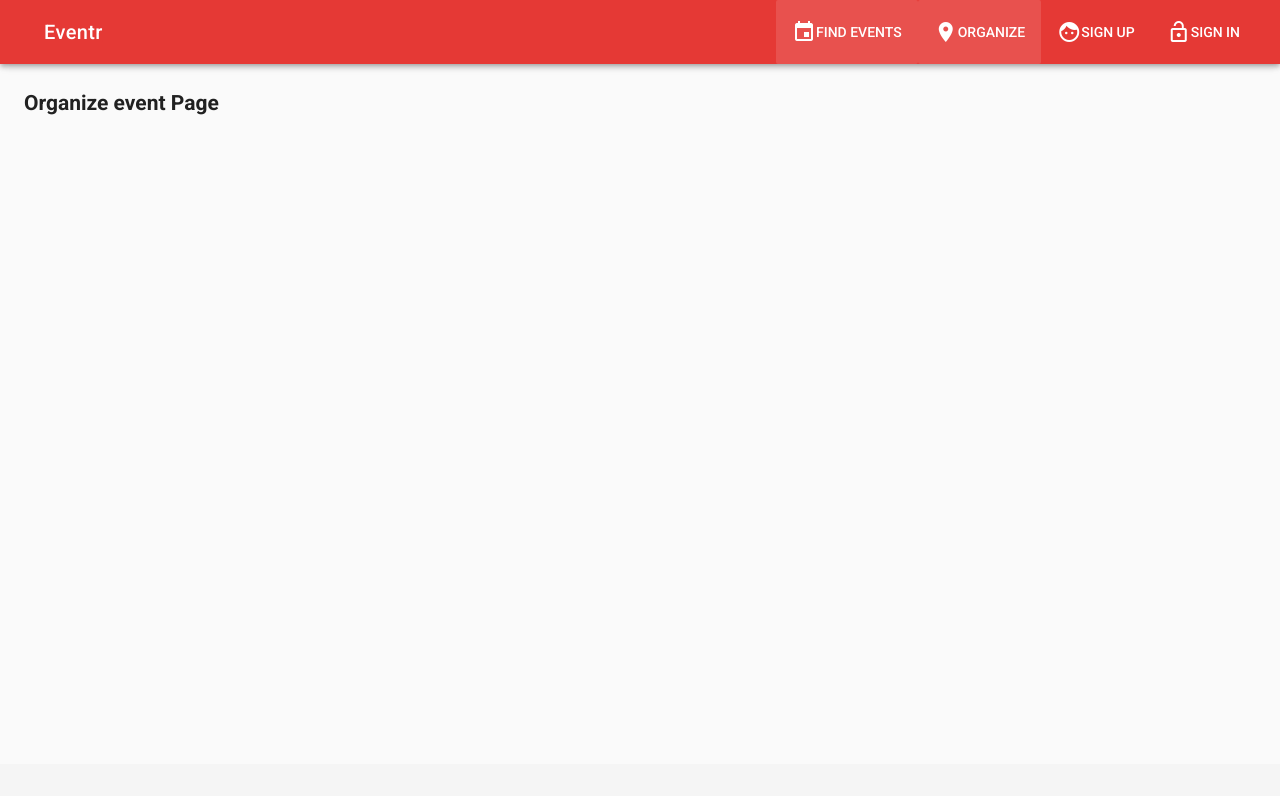
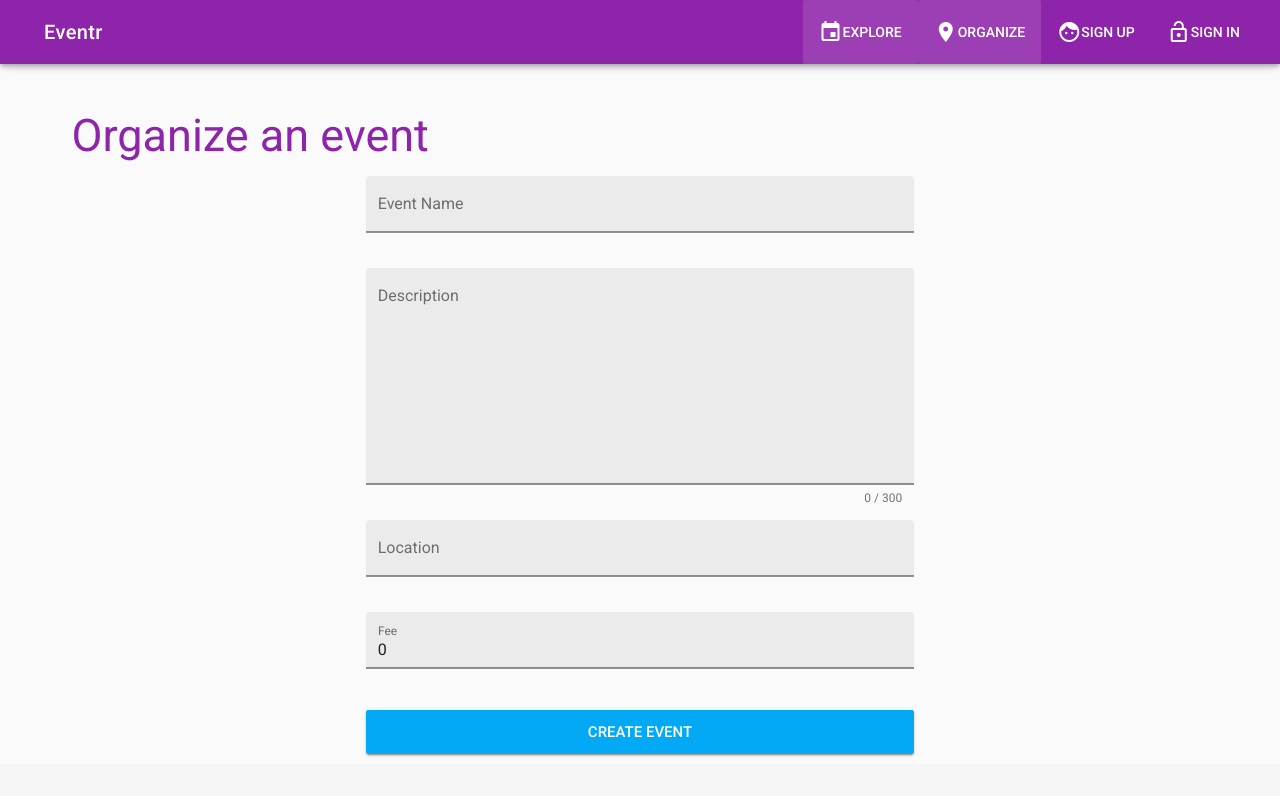
Before and after one commit to bharathvaj-ganesan/event-registration, a Vue app: page /#/events/organize in a window 1280 px wide. Shown: the top 796 px of the page. Built offline with nearby package versions, Linux system fonts and the light colour scheme.

Commit message:
feat(eventCreation): Ability to create new events

```diff
--- a/src/App.vue
+++ b/src/App.vue
@@ -1,9 +1,8 @@
 <template>
   <v-app>
-    <v-navigation-drawer app v-model="sideNav">
+    <v-navigation-drawer app v-model="sideNav"  class="hidden-sm-and-up">
       <v-list>
         <v-list-tile v-for="item in menuItems" :key="item.title"
-          router
           :to="item.link">
           <v-list-tile-action>
             <v-icon>{{item.icon}}</v-icon>
@@ -17,14 +16,13 @@
     <v-toolbar app dark class="primary">
       <v-toolbar-side-icon
       class="hidden-sm-and-up"
-      @click.native.stop="sideNav = !sideNav"></v-toolbar-side-icon>
+      @click.stop="sideNav = !sideNav"></v-toolbar-side-icon>
       <v-toolbar-title>
         <router-link to="/" class="pointer"><span class="white--text">Eventr</span></router-link>
       </v-toolbar-title>
       <v-spacer></v-spacer>
       <v-toolbar-items class="hidden-xs-only">
         <v-btn flat  v-for="item in menuItems" :key="item.title"
-          router
           :to="item.link">
           <v-icon>{{item.icon}}</v-icon>
             {{ item.title}}
@@ -51,7 +49,7 @@ export default {
 			menuItems: [
 				{
 					icon: 'event',
-					title: 'Find Events',
+					title: 'Explore',
 					link: '/events'
 				},
 				{
--- /dev/null
+++ b/src/components/Event/Event.vue
@@ -0,0 +1,18 @@
+<template>
+	<h2 v-if="event">{{event.name}}</h2>
+</template>
+
+<script>
+export default {
+	name: 'Event',
+	props: ['id'],
+	computed: {
+		event() {
+			return this.$store.getters.event(this.id);
+		}
+	}
+};
+</script>
+
+<style>
+</style>
--- a/src/components/Event/Events.vue
+++ b/src/components/Event/Events.vue
@@ -1,9 +1,51 @@
 <template>
-	<h2>Events Page</h2>
+	<v-container grid-list-sm>
+		<v-layout row wrap justify-space-between>
+			<v-flex xs12 sm6 md5 v-for="event in allEvents" :key="event.id" class="mb-2">
+				<v-card>
+					<v-img
+					class="white--text"
+					height="200px"
+					:src="require('@/assets/event.jpg')"
+					>
+					<v-container fill-height fluid>
+						<v-layout fill-height>
+						<v-flex xs12 align-end flexbox>
+							<span class="headline">{{event.name}}</span>
+						</v-flex>
+						</v-layout>
+					</v-container>
+					</v-img>
+					<v-card-title>
+					<div class="text-truncate">
+						<span class="grey--text">{{event.location}}</span><br>
+						<span>{{event.description}}</span>
+					</div>
+					</v-card-title>
+					<v-card-actions>
+						<v-btn flat light color="primary" :to="`/events/${event.id}`">
+							Explore
+						</v-btn>
+					</v-card-actions>
+				</v-card>
+			</v-flex>
+		</v-layout>
+	</v-container>
 </template>
 
 <script>
-export default {};
+export default {
+	name: 'Event',
+	data() {
+		return {};
+	},
+	computed: {
+		allEvents() {
+			return this.$store.getters.allEvents;
+		}
+	},
+	methods: {}
+};
 </script>
 
 <style>
--- a/src/components/Event/OrganizeEvent.vue
+++ b/src/components/Event/OrganizeEvent.vue
@@ -1,9 +1,133 @@
 <template>
-	<h2>Organize event Page</h2>
+	<v-container>
+		<v-layout>
+			<v-flex xs12>
+				<h2 class="primary--text display-2">Organize an event</h2>
+			</v-flex>
+		</v-layout>
+		<v-form v-model="organizeEventForm" @submit.prevent="onOrganizeEvent" ref="organizeEventForm" lazy-validation>
+			<v-container grid-list-md>
+				<v-layout row wrap>
+					<v-flex xs12 sm6 offset-sm3>
+						<v-text-field
+						label="Event Name"
+						:rules="organizeEventFormRules.nameRules"
+						v-model="eventName"
+						validate-on-blur
+						box
+						required
+						></v-text-field>
+					</v-flex>
+					<v-flex xs12 sm6 offset-sm3>
+						<v-textarea
+						label="Description"
+						:rules="organizeEventFormRules.descriptionRules"
+						v-model="description"
+						validate-on-blur
+						box
+						required
+						auto-grow
+						multi-line
+						rows=8
+						counter=300
+						></v-textarea>
+					</v-flex>
+					<v-flex xs12 sm6 offset-sm3>
+						<v-text-field
+						label="Location"
+						:rules="organizeEventFormRules.locationRules"
+						v-model="location"
+						validate-on-blur
+						box
+						required
+						></v-text-field>
+					</v-flex>
+					<v-flex xs12 sm6 offset-sm3>
+						<v-text-field
+						label="Fee"
+						:rules="organizeEventFormRules.feeRules"
+						v-model="fees"
+						validate-on-blur
+						box
+						required
+						></v-text-field>
+					</v-flex>
+					<v-flex xs12 sm6 offset-sm3>
+						<v-btn
+							color="light-blue"
+							class="white--text"
+							block
+							large
+							type="submit"
+							>Create Event</v-btn>
+					</v-flex>
+				</v-layout>
+			</v-container>
+		</v-form>
+	</v-container>
 </template>
 
 <script>
-export default {};
+import uniqueIdGenerator from '@/utils/uniqueIdGenerator';
+export default {
+	name: 'Organize',
+	data() {
+		return {
+			organizeEventForm: false,
+			eventName: '',
+			location: '',
+			description: '',
+			fees: 0,
+			organizeEventFormRules: {
+				nameRules: [
+					v => {
+						return !!v || 'Name is required';
+					},
+					v => (v && v.length < 40) || 'Name must be less than 40 characters',
+					v => /^[a-zA-Z ]+$/.test(v) || 'Name can contain only alphabets and white space'
+				],
+				descriptionRules: [
+					v => {
+						return !!v || 'Description is required';
+					},
+					v => (v && v.length < 300) || 'Description must be less than 300 characters',
+					v => /^[a-zA-Z ]+$/.test(v) || 'Description can contain only alphabets and white space'
+				],
+				locationRules: [
+					v => {
+						return !!v || 'Location is required';
+					},
+					v => (v && v.length < 40) || 'Name must be less than 40 characters'
+				],
+				feeRules: [
+					v => {
+						return !!v || 'Fees is required';
+					},
+					v => (v && v < 2000) || 'Fees must be less than 2000 INR',
+					v => (v && parseInt(v) > 0) || 'Fees cannot be in negative values'
+				]
+			}
+		};
+	},
+	methods: {
+		onOrganizeEvent() {
+			if (this.$refs.organizeEventForm.validate()) {
+				const { eventName: name, location, fees, description } = this;
+				const eventData = {
+					id: uniqueIdGenerator(),
+					name,
+					location,
+					description,
+					fees
+				};
+				this.$store.dispatch('organizeEvent', eventData);
+				this.$router.push('/events');
+			} else {
+				return;
+			}
+		}
+	}
+};
 </script>
 
 <style>
--- a/src/components/Home.vue
+++ b/src/components/Home.vue
@@ -1,5 +1,23 @@
 <template>
-	<h2>Home Page</h2>
+	<v-container>
+		<v-layout justify-space-around row wrap>
+			<v-flex xs12>
+				<v-img :src="require('@/assets/event.jpg')" aspect-ratio="3"></v-img>
+			</v-flex>
+			<v-flex xs12>
+				<v-layout row wrap justify-space-around class="mt-2">
+					<v-flex xs12 sm6 class="text-sm-right">
+						<v-btn large  to="/events" class="primary" dark>Explore Events
+						</v-btn>
+					</v-flex>
+					<v-flex xs12 sm6 class="text-sm-left">
+						<v-btn large  to="/events/organize" class="primary" dark>Organize
+						</v-btn>
+					</v-flex>
+				</v-layout>
+			</v-flex>
+		</v-layout>
+	</v-container>
 </template>
 
 <script>
--- a/src/plugins/vuetify.js
+++ b/src/plugins/vuetify.js
@@ -7,8 +7,8 @@ import colors from 'vuetify/es5/util/colors';
 Vue.use(Vuetify, {
 	iconfont: 'md',
 	theme: {
-		primary: colors.red.darken1, // #E53935
-		secondary: colors.red.lighten4, // #FFCDD2
-		accent: colors.indigo.base // #3F51B5
+		primary: colors.purple.darken1, // #E53935
+		secondary: colors.purple.lighten4, // #FFCDD2
+		accent: colors.deepPurple.base // #3F51B5
 	}
 });
--- a/src/router/router.js
+++ b/src/router/index.js
@@ -3,6 +3,7 @@ import Router from 'vue-router';
 import Home from '@/components/Home';
 import Profile from '@/components/Profile';
 import Events from '@/components/Event/Events';
+import Event from '@/components/Event/Event';
 import OrganizeEvent from '@/components/Event/OrganizeEvent';
 import Signin from '@/components/Authentication/Signin';
 import Signup from '@/components/Authentication/Signup';
@@ -40,6 +41,12 @@ export default new Router({
 			path: '/events/organize',
 			name: 'OrganizeEvent',
 			component: OrganizeEvent
+		},
+		{
+			path: '/events/:id',
+			name: 'Event',
+			props: true,
+			component: Event
 		}
 	]
 });
--- a/src/store.js
+++ /dev/null
@@ -1,16 +0,0 @@
-import Vue from 'vue'
-import Vuex from 'vuex'
-
-Vue.use(Vuex)
-
-export default new Vuex.Store({
-  state: {
-
-  },
-  mutations: {
-
-  },
-  actions: {
-
-  }
-})
--- /dev/null
+++ b/src/store/index.js
@@ -0,0 +1,88 @@
+import Vue from 'vue';
+import Vuex from 'vuex';
+
+Vue.use(Vuex);
+
+export default new Vuex.Store({
+	state: {
+		events: [
+			{
+				id: '1',
+				name: 'Cyber Security',
+				description: `As a member of IoT Nation NYC, you are invited with
+				 special discounted admission to the 6th annual Cyber Security Summit: New York.
+				Join your distinguished peers & Global Cyber Thought Leaders
+				for a day of interactive learning.`,
+				location: 'Chennai',
+				duration: '2', // Hr
+				fee: '700', // INR
+				participants: 10,
+				organizer: '1',
+				maxParticipants: 25
+			},
+			{
+				id: '2',
+				name: 'Meet for SPEED',
+				description: `Come join us at Meet for SPEED event!
+				Bring your laptop and we'll work together on optimizing our sites.
+				You can benefit even if you can't edit your site right now - we will be happy to share the knowledge.
+				`,
+				location: 'Mumbai',
+				duration: '4', // Hr
+				fee: '600', // INR
+				participants: 24,
+				organizer: '2',
+				maxParticipants: 40
+			},
+			{
+				id: '3',
+				name: 'GeekNight 59th Edition',
+				description: `This is a great chance to ask for help, meet like minded people, get career advice and find a mentor.
+				Feel free to come and just work or come with specific questions.`,
+				location: 'Chennai',
+				duration: '6', // Hr
+				fee: '1200', // INR
+				participants: 10,
+				organizer: '3',
+				maxParticipants: 60
+			},
+			{
+				id: '4',
+				name: 'Information Security',
+				description: `As a member of IoT Nation NYC, you are invited with
+				 special discounted admission to the 6th annual Cyber Security Summit: New York.
+				Join your distinguished peers & Global Cyber Thought Leaders
+				for a day of interactive learning.`,
+				location: 'Delhi',
+				duration: '2', // Hr
+				fee: '200', // INR
+				participants: 25,
+				organizer: '2',
+				maxParticipants: 50
+			}
+		],
+		user: {
+			id: '',
+			registeredEvents: ['2'],
+			organizedEvents: ['1']
+		}
+	},
+	mutations: {
+		organizeEvent(state, payload) {
+			state.events.push(payload);
+		}
+	},
+	actions: {
+		organizeEvent({ commit }, payload) {
+			commit('organizeEvent', payload);
+		}
+	},
+	getters: {
+		allEvents(state) {
+			return state.events;
+		},
+		event(state) {
+			return eventId => state.events.find(event => event.id === eventId);
+		}
+	}
+});
--- /dev/null
+++ b/src/utils/uniqueIdGenerator.js
@@ -0,0 +1,9 @@
+export default (len = 6) => {
+	const charSet = 'ABCDEFGHIJKLMNOPQRSTUVWXYZabcdefghijklmnopqrstuvwxyz0123456789';
+	let randomString = '';
+	for (let i = 0; i < len; i++) {
+		let randomPoz = Math.floor(Math.random() * charSet.length);
+		randomString += charSet.substring(randomPoz, randomPoz + 1);
+	}
+	return randomString;
+};
```
Also changed, not shown: src/main.js (+4 -4 lines), src/assets/event.jpg (added), src/assets/logo.png (deleted).
